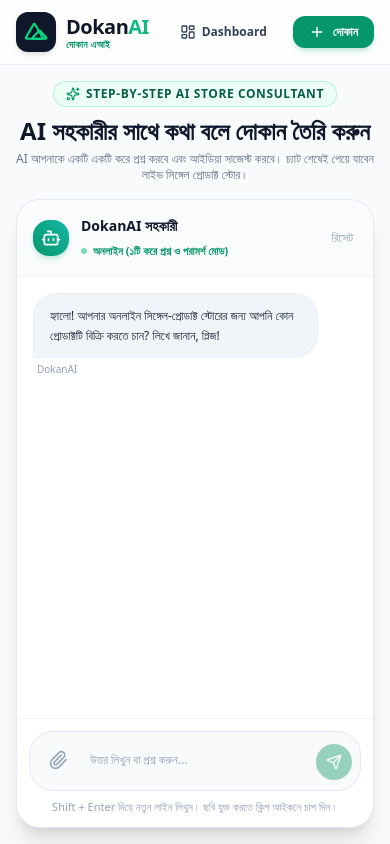
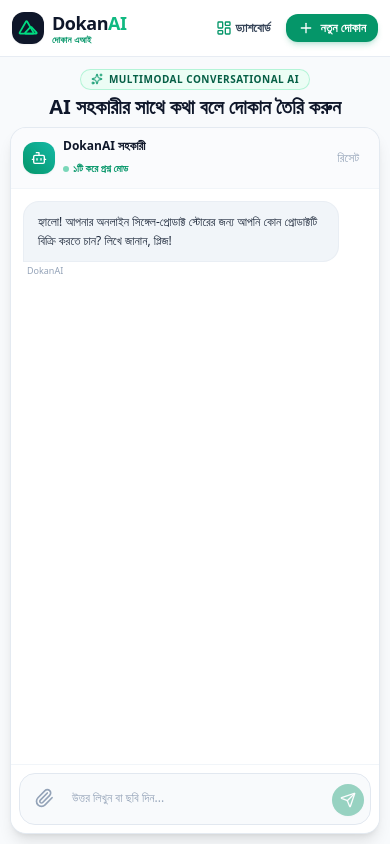
Before and after one commit to trtajim/dokan-ai, a Nuxt app: page /create in a window 390 px wide. Both pictures are taken after typing "name@example.com", "Sample123" into the empty fields and a click on the button "প্রবেশ করুন / অ্যাকাউন্ট খুলুন". Built offline with nearby package versions, Linux system fonts and the light colour scheme.

Commit message:
Optimize full mobile responsiveness for storefront, in-page AI bot, navbar and onboarding

```diff
--- a/components/Navbar.vue
+++ b/components/Navbar.vue
@@ -1,52 +1,55 @@
 <template>
-  <nav class="border-b border-slate-200/80 bg-white/80 backdrop-blur-md sticky top-0 z-40">
-    <div class="max-w-7xl mx-auto px-4 sm:px-6 lg:px-8 h-16 flex items-center justify-between">
-      <NuxtLink to="/" class="flex items-center gap-2.5 group">
-        <!-- Nuxt Emerald Mountain Logo Badge -->
-        <div class="w-10 h-10 rounded-xl bg-slate-900 flex items-center justify-center p-2 shadow-md group-hover:scale-105 transition-transform">
+  <nav class="border-b border-slate-200/80 bg-white/90 backdrop-blur-md sticky top-0 z-40">
+    <div class="max-w-7xl mx-auto px-3 sm:px-6 lg:px-8 h-14 sm:h-16 flex items-center justify-between">
+
+      <!-- Brand Logo -->
+      <NuxtLink to="/" class="flex items-center gap-2 group shrink-0">
+        <div class="w-8 h-8 sm:w-9 sm:h-9 rounded-xl bg-slate-900 flex items-center justify-center p-1.5 shadow-sm group-hover:scale-105 transition-transform">
           <NuxtLogo />
         </div>
         <div>
-          <span class="text-xl font-black tracking-tight text-slate-900">Dokan<span class="text-emerald-500">AI</span></span>
-          <span class="text-[10px] block font-semibold text-emerald-600 tracking-wide uppercase -mt-1">দোকান এআই</span>
+          <span class="text-lg sm:text-xl font-black tracking-tight text-slate-900">Dokan<span class="text-emerald-500">AI</span></span>
+          <span class="text-[9px] block font-bold text-emerald-600 tracking-wide uppercase -mt-1">দোকান এআই</span>
         </div>
       </NuxtLink>
 
-      <div class="flex items-center gap-3">
-        <!-- If logged in: Show user badge + Dashboard + Logout -->
+      <!-- Nav Items -->
+      <div class="flex items-center gap-1.5 sm:gap-3">
+        <!-- If logged in -->
         <template v-if="currentUser">
-          <div class="hidden sm:flex items-center gap-2 px-3 py-1.5 bg-slate-100 rounded-xl text-xs font-semibold text-slate-700">
+          <!-- Mobile user pill -->
+          <div class="hidden md:flex items-center gap-1.5 px-2.5 py-1 bg-slate-100 rounded-lg text-xs font-semibold text-slate-700">
             <User class="w-3.5 h-3.5 text-emerald-600" />
-            <span class="max-w-[130px] truncate">{{ currentUser.displayName }}</span>
+            <span class="max-w-[100px] truncate">{{ currentUser.displayName }}</span>
             <button @click="handleLogout" class="text-slate-400 hover:text-red-600 ml-1" title="লগআউট">
               <LogOut class="w-3.5 h-3.5" />
             </button>
           </div>
 
-          <NuxtLink to="/dashboard" class="px-3.5 py-2 text-xs sm:text-sm font-semibold text-slate-700 hover:text-emerald-600 hover:bg-slate-100 rounded-lg transition-colors flex items-center gap-1.5">
-            <LayoutDashboard class="w-4 h-4" />
-            <span>Dashboard</span>
+          <NuxtLink to="/dashboard" class="px-2.5 sm:px-3.5 py-1.5 sm:py-2 text-xs sm:text-sm font-bold text-slate-700 hover:text-emerald-600 hover:bg-slate-100 rounded-xl transition-colors flex items-center gap-1">
+            <LayoutDashboard class="w-4 h-4 text-emerald-600" />
+            <span>ড্যাশবোর্ড</span>
           </NuxtLink>
 
-          <NuxtLink to="/create" class="px-4 py-2 text-xs sm:text-sm font-bold text-white bg-emerald-600 hover:bg-emerald-700 active:scale-95 shadow-md shadow-emerald-600/20 rounded-xl transition-all flex items-center gap-2">
+          <NuxtLink to="/create" class="px-3 sm:px-4 py-1.5 sm:py-2 text-xs sm:text-sm font-black text-white bg-emerald-600 hover:bg-emerald-700 active:scale-95 shadow-md shadow-emerald-600/20 rounded-xl transition-all flex items-center gap-1.5">
             <Plus class="w-4 h-4" />
-            <span class="hidden sm:inline">নতুন দোকান বানান</span>
-            <span class="sm:hidden">দোকান</span>
+            <span>নতুন দোকান</span>
           </NuxtLink>
         </template>
 
-        <!-- If NOT logged in: Direct to Login page -->
+        <!-- If NOT logged in -->
         <template v-else>
-          <NuxtLink to="/login" class="px-3.5 py-2 text-xs sm:text-sm font-bold text-slate-700 hover:text-slate-950 rounded-lg">
+          <NuxtLink to="/login" class="px-3 py-1.5 text-xs sm:text-sm font-bold text-slate-700 hover:text-slate-900 rounded-lg">
             লগইন
           </NuxtLink>
 
-          <NuxtLink to="/login" class="px-4 py-2 text-xs sm:text-sm font-bold text-white bg-slate-900 hover:bg-slate-800 rounded-xl transition-all flex items-center gap-1.5 shadow-sm">
-            <span>গেস্ট ডেমো প্রবেশ</span>
+          <NuxtLink to="/login" class="px-3.5 py-1.5 sm:py-2 text-xs sm:text-sm font-bold text-white bg-slate-900 hover:bg-slate-800 rounded-xl transition-all flex items-center gap-1 shadow-sm">
+            <span>গেস্ট ডেমো</span>
             <ArrowRight class="w-3.5 h-3.5 text-emerald-400" />
           </NuxtLink>
         </template>
       </div>
+
     </div>
   </nav>
 </template>
--- a/pages/create.vue
+++ b/pages/create.vue
@@ -2,126 +2,127 @@
   <div class="min-h-screen bg-slate-50 flex flex-col">
     <Navbar />
 
-    <main class="flex-1 max-w-3xl w-full mx-auto p-4 sm:p-6 lg:p-8 flex flex-col">
-      <!-- Top Title -->
-      <div class="mb-4 text-center">
-        <div class="inline-flex items-center gap-1.5 px-3 py-1 rounded-full bg-emerald-50 border border-emerald-200/80 text-emerald-800 text-xs font-bold uppercase tracking-wider mb-2">
-          <Sparkles class="w-3.5 h-3.5 text-emerald-600" />
-          <span>Step-by-Step AI Store Consultant</span>
+    <main class="flex-1 max-w-3xl w-full mx-auto p-2.5 sm:p-6 lg:p-8 flex flex-col justify-between">
+
+      <!-- Top Title (Compact on mobile) -->
+      <div class="mb-2 sm:mb-4 text-center px-2">
+        <div class="inline-flex items-center gap-1.5 px-2.5 py-0.5 sm:py-1 rounded-full bg-emerald-50 border border-emerald-200/80 text-emerald-800 text-[10px] sm:text-xs font-bold uppercase tracking-wider mb-1 sm:mb-2">
+          <Sparkles class="w-3 h-3 text-emerald-600" />
+          <span>Multimodal Conversational AI</span>
         </div>
-        <h1 class="text-2xl sm:text-3xl font-black text-slate-900">
+        <h1 class="text-xl sm:text-3xl font-black text-slate-900 leading-tight">
           AI সহকারীর সাথে কথা বলে দোকান তৈরি করুন
         </h1>
-        <p class="text-xs sm:text-sm text-slate-500 mt-1 max-w-md mx-auto">
-          AI আপনাকে একটি একটি করে প্রশ্ন করবে এবং আইডিয়া সাজেস্ট করবে। চ্যাট শেষেই পেয়ে যাবেন লাইভ সিঙ্গেল প্রোডাক্ট স্টোর।
+        <p class="text-[11px] sm:text-sm text-slate-500 mt-0.5 sm:mt-1 max-w-md mx-auto hidden sm:block">
+          AI আপনাকে একটি একটি করে প্রশ্ন করবে এবং আইডিয়া সাজেস্ট করবে।
         </p>
       </div>
 
-      <!-- Pure Chat Container -->
-      <div class="bg-white rounded-3xl border border-slate-200/90 shadow-xl overflow-hidden flex flex-col flex-1 h-[640px]">
+      <!-- Pure Chat Container (Full height responsive on mobile screens) -->
+      <div class="bg-white rounded-2xl sm:rounded-3xl border border-slate-200/90 shadow-lg sm:shadow-xl overflow-hidden flex flex-col flex-1 h-[78vh] sm:h-[640px]">
 
         <!-- Chat Header Bar -->
-        <div class="p-4 border-b border-slate-100 bg-slate-50/70 flex items-center justify-between">
-          <div class="flex items-center gap-3">
-            <div class="w-9 h-9 rounded-2xl bg-gradient-to-tr from-emerald-600 to-teal-500 text-white flex items-center justify-center font-bold shadow-md shadow-emerald-500/20">
-              <Bot class="w-5 h-5" />
+        <div class="px-3 py-2.5 sm:p-4 border-b border-slate-100 bg-slate-50/70 flex items-center justify-between">
+          <div class="flex items-center gap-2 sm:gap-3">
+            <div class="w-8 h-8 sm:w-9 sm:h-9 rounded-xl bg-gradient-to-tr from-emerald-600 to-teal-500 text-white flex items-center justify-center font-bold shadow-sm">
+              <Bot class="w-4 h-4 sm:w-5 sm:h-5" />
             </div>
             <div>
-              <h3 class="text-sm font-bold text-slate-900">DokanAI সহকারী</h3>
-              <span class="inline-flex items-center gap-1.5 text-[11px] text-emerald-600 font-semibold">
-                <span class="w-1.5 h-1.5 rounded-full bg-emerald-500 animate-pulse"></span> অনলাইন (১টি করে প্রশ্ন ও পরামর্শ মোড)
+              <h3 class="text-xs sm:text-sm font-bold text-slate-900">DokanAI সহকারী</h3>
+              <span class="inline-flex items-center gap-1 text-[10px] text-emerald-600 font-semibold">
+                <span class="w-1.5 h-1.5 rounded-full bg-emerald-500 animate-pulse"></span> ১টি করে প্রশ্ন মোড
               </span>
             </div>
           </div>
 
-          <button @click="resetChat" class="text-xs text-slate-400 hover:text-slate-600 p-1">
+          <button @click="resetChat" class="text-xs text-slate-400 hover:text-slate-600 px-2 py-1">
             রিসেট
           </button>
         </div>
 
         <!-- Scrollable Messages Feed -->
-        <div ref="chatScrollContainer" class="flex-1 p-4 sm:p-6 overflow-y-auto space-y-4">
+        <div ref="chatScrollContainer" class="flex-1 p-3 sm:p-6 overflow-y-auto space-y-3 sm:space-y-4">
 
           <div v-for="(msg, idx) in messages" :key="idx" class="flex flex-col" :class="msg.role === 'user' ? 'items-end' : 'items-start'">
 
             <div
-              class="max-w-[88%] sm:max-w-[78%] rounded-3xl px-4 sm:px-5 py-3 sm:py-3.5 text-xs sm:text-sm leading-relaxed"
+              class="max-w-[92%] sm:max-w-[78%] rounded-2xl sm:rounded-3xl px-3.5 sm:px-5 py-2.5 sm:py-3.5 text-xs sm:text-sm leading-relaxed"
               :class="msg.role === 'user'
-                ? 'bg-emerald-600 text-white rounded-br-none shadow-md shadow-emerald-600/10'
+                ? 'bg-emerald-600 text-white rounded-br-none shadow-sm'
                 : 'bg-slate-100 text-slate-800 rounded-bl-none border border-slate-200/50'"
             >
               <!-- Render user-attached images inside message bubble -->
-              <div v-if="msg.images && msg.images.length > 0" class="flex flex-wrap gap-2 mb-2.5">
-                <div v-for="(img, imgIdx) in msg.images" :key="imgIdx" class="w-20 h-20 rounded-xl overflow-hidden border border-white/20 shadow-sm">
+              <div v-if="msg.images && msg.images.length > 0" class="flex flex-wrap gap-1.5 mb-2">
+                <div v-for="(img, imgIdx) in msg.images" :key="imgIdx" class="w-16 h-16 sm:w-20 sm:h-20 rounded-xl overflow-hidden border border-white/30 shadow-sm">
                   <img :src="img" class="w-full h-full object-cover" />
                 </div>
               </div>
 
               <p class="whitespace-pre-line">{{ msg.content }}</p>
 
-              <!-- IN-CHAT DYNAMIC ACTION CARD (Appears in chat when all follow-ups are answered) -->
-              <div v-if="msg.readyToGenerate" class="mt-4 pt-3 border-t border-slate-200/60 animate-in fade-in zoom-in-95 duration-200">
-                <div class="p-3.5 bg-white rounded-2xl border border-emerald-200 shadow-sm space-y-2.5 text-slate-800">
-                  <div class="flex items-center gap-2 text-emerald-700 font-bold text-xs">
+              <!-- IN-CHAT DYNAMIC ACTION CARD -->
+              <div v-if="msg.readyToGenerate" class="mt-3 pt-2.5 border-t border-slate-200/60 animate-in fade-in zoom-in-95 duration-200">
+                <div class="p-3 bg-white rounded-xl sm:rounded-2xl border border-emerald-200 shadow-sm space-y-2 text-slate-800">
+                  <div class="flex items-center gap-1.5 text-emerald-700 font-bold text-xs">
                     <CheckCircle2 class="w-4 h-4 text-emerald-600" />
-                    <span>সব প্রয়োজনীয় তথ্য সংগ্রহ ও সাজানো সম্পন্ন হয়েছে!</span>
+                    <span>সব তথ্য সংগ্রহ সম্পন্ন হয়েছে!</span>
                   </div>
 
-                  <div class="text-[11px] text-slate-600 font-medium space-y-1 bg-slate-50 p-2.5 rounded-xl border border-slate-100">
+                  <div class="text-[10px] sm:text-[11px] text-slate-600 font-medium space-y-0.5 bg-slate-50 p-2 rounded-lg border border-slate-100">
                     <div>📦 প্রোডাক্ট: <strong>{{ extractedData.product_title || 'এক্সক্লুসিভ কালেকশন' }}</strong></div>
-                    <div>💰 অফার মূল্য: <strong class="text-emerald-600">৳{{ extractedData.price || 1200 }}</strong> (আগে ছিল: <span class="line-through">৳{{ extractedData.regular_price || 1800 }}</span>)</div>
-                    <div>🚚 ডেলিভারি চার্জ: <strong>ঢাকার ভেতরে ৳{{ extractedData.delivery_fee_inside }} | বাইরে ৳{{ extractedData.delivery_fee_outside }}</strong></div>
-                    <div>🖼️ প্রোডাক্ট ফটো: <strong>{{ allUploadedImages.length }} টি ছবি যুক্ত আছে</strong></div>
+                    <div>💰 অফার মূল্য: <strong class="text-emerald-600">৳{{ extractedData.price || 1200 }}</strong></div>
+                    <div>🚚 ডেলিভারি: <strong>ভেতরে ৳{{ extractedData.delivery_fee_inside }} | বাইরে ৳{{ extractedData.delivery_fee_outside }}</strong></div>
+                    <div>🖼️ ছবি: <strong>{{ allUploadedImages.length }} টি যুক্ত আছে</strong></div>
                   </div>
 
                   <button
                     @click="generateFullStore"
                     :disabled="isGeneratingStore"
-                    class="w-full py-3.5 px-4 bg-emerald-600 hover:bg-emerald-700 active:scale-95 text-white font-black rounded-xl shadow-lg shadow-emerald-600/20 transition-all flex items-center justify-center gap-2 text-xs sm:text-sm"
+                    class="w-full py-3 px-3 bg-emerald-600 hover:bg-emerald-700 active:scale-95 text-white font-black rounded-xl shadow-md transition-all flex items-center justify-center gap-2 text-xs sm:text-sm"
                   >
                     <Loader2 v-if="isGeneratingStore" class="w-4 h-4 animate-spin" />
                     <Sparkles v-else class="w-4 h-4" />
-                    <span>{{ isGeneratingStore ? 'দোকান তৈরি হচ্ছে...' : 'দোকানটি তৈরি করুন (Click to Launch Store)' }}</span>
+                    <span>{{ isGeneratingStore ? 'দোকান তৈরি হচ্ছে...' : 'দোকানটি তৈরি করুন' }}</span>
                   </button>
                 </div>
               </div>
             </div>
 
-            <span class="text-[10px] text-slate-400 mt-1 px-1">
+            <span class="text-[9px] text-slate-400 mt-0.5 px-1">
               {{ msg.role === 'user' ? 'আপনি' : 'DokanAI' }}
             </span>
           </div>
 
           <!-- Typing Indicator -->
-          <div v-if="isAiTyping" class="flex items-center gap-1.5 bg-slate-100 border border-slate-200/50 rounded-2xl rounded-bl-none px-4 py-3 w-fit">
-            <span class="w-2 h-2 rounded-full bg-slate-400 animate-bounce"></span>
-            <span class="w-2 h-2 rounded-full bg-slate-400 animate-bounce [animation-delay:0.2s]"></span>
-            <span class="w-2 h-2 rounded-full bg-slate-400 animate-bounce [animation-delay:0.4s]"></span>
+          <div v-if="isAiTyping" class="flex items-center gap-1.5 bg-slate-100 border border-slate-200/50 rounded-2xl rounded-bl-none px-3.5 py-2.5 w-fit">
+            <span class="w-1.5 h-1.5 rounded-full bg-slate-400 animate-bounce"></span>
+            <span class="w-1.5 h-1.5 rounded-full bg-slate-400 animate-bounce [animation-delay:0.2s]"></span>
+            <span class="w-1.5 h-1.5 rounded-full bg-slate-400 animate-bounce [animation-delay:0.4s]"></span>
           </div>
         </div>
 
-        <!-- Chat Input Area (ChatGPT / Gemini Style) -->
-        <div class="p-3 sm:p-4 border-t border-slate-100 bg-white">
-          <form @submit.prevent="sendMessage" class="bg-slate-50 border border-slate-200 rounded-3xl p-2 sm:p-2.5 focus-within:ring-2 focus-within:ring-emerald-500/20 focus-within:border-emerald-500 transition-all">
+        <!-- Mobile Optimized Chat Input Area -->
+        <div class="p-2 sm:p-3.5 border-t border-slate-100 bg-white">
+          <form @submit.prevent="sendMessage" class="bg-slate-50 border border-slate-200 rounded-2xl p-1.5 sm:p-2 focus-within:ring-2 focus-within:ring-emerald-500/20 focus-within:border-emerald-500 transition-all">
 
             <!-- Pre-send attached image thumbnails -->
-            <div v-if="pendingImages.length > 0" class="flex items-center gap-2 px-2 pt-1 pb-2 overflow-x-auto">
-              <div v-for="(img, pIdx) in pendingImages" :key="pIdx" class="relative group w-14 h-14 rounded-xl overflow-hidden border border-slate-300 shrink-0">
+            <div v-if="pendingImages.length > 0" class="flex items-center gap-1.5 px-1.5 pt-1 pb-1.5 overflow-x-auto">
+              <div v-for="(img, pIdx) in pendingImages" :key="pIdx" class="relative group w-12 h-12 rounded-lg overflow-hidden border border-slate-300 shrink-0">
                 <img :src="img" class="w-full h-full object-cover" />
                 <button
                   type="button"
                   @click="removePendingImage(pIdx)"
-                  class="absolute top-1 right-1 bg-slate-900/80 hover:bg-red-600 text-white rounded-full p-0.5 transition-colors"
+                  class="absolute top-0.5 right-0.5 bg-slate-900/80 text-white rounded-full p-0.5"
                 >
-                  <X class="w-3 h-3" />
+                  <X class="w-2.5 h-2.5" />
                 </button>
               </div>
             </div>
 
             <!-- Input row: Clip button + Textarea + Send button -->
-            <div class="flex items-end gap-2">
+            <div class="flex items-end gap-1.5">
               <label
-                class="cursor-pointer p-2.5 text-slate-400 hover:text-emerald-600 hover:bg-slate-200/60 rounded-full transition-colors flex items-center justify-center shrink-0 mb-0.5"
+                class="cursor-pointer p-2 text-slate-400 hover:text-emerald-600 rounded-full transition-colors flex items-center justify-center shrink-0 mb-0.5"
                 title="ছবি আপলোড করুন"
               >
                 <Paperclip class="w-5 h-5" />
@@ -132,23 +133,20 @@
                 v-model="inputMessage"
                 @keydown.enter.exact.prevent="sendMessage"
                 rows="1"
-                placeholder="উত্তর লিখুন বা প্রশ্ন করুন..."
-                class="flex-1 max-h-32 min-h-[38px] py-2 px-1 text-xs sm:text-sm bg-transparent border-0 focus:outline-none resize-none placeholder:text-slate-400 text-slate-800 font-medium"
+                placeholder="উত্তর লিখুন বা ছবি দিন..."
+                class="flex-1 max-h-24 min-h-[36px] py-2 px-1 text-xs sm:text-sm bg-transparent border-0 focus:outline-none resize-none placeholder:text-slate-400 text-slate-800 font-medium"
                 :disabled="isAiTyping || isGeneratingStore"
               ></textarea>
 
               <button
                 type="submit"
                 :disabled="(!inputMessage.trim() && pendingImages.length === 0) || isAiTyping || isGeneratingStore"
-                class="p-2.5 bg-emerald-600 hover:bg-emerald-700 disabled:opacity-40 text-white rounded-full font-bold transition-all flex items-center justify-center shadow-sm active:scale-95 shrink-0 mb-0.5"
+                class="p-2 sm:p-2.5 bg-emerald-600 hover:bg-emerald-700 disabled:opacity-40 text-white rounded-full font-bold transition-all flex items-center justify-center shadow-sm active:scale-95 shrink-0 mb-0.5"
               >
                 <Send class="w-4 h-4" />
               </button>
             </div>
           </form>
-          <div class="text-[11px] text-slate-400 text-center mt-2 font-medium">
-            Shift + Enter দিয়ে নতুন লাইন লিখুন। ছবি যুক্ত করতে ক্লিপ আইকনে চাপ দিন।
-          </div>
         </div>
 
       </div>
@@ -172,7 +170,6 @@ const inputMessage = ref('')
 const pendingImages = ref([])
 const allUploadedImages = ref([])
 
-// First message asks ONLY for the product name
 const messages = ref([
   {
     role: 'model',
```
Also changed, not shown: components/store/AiSalesBot.vue (+18 -18 lines).
